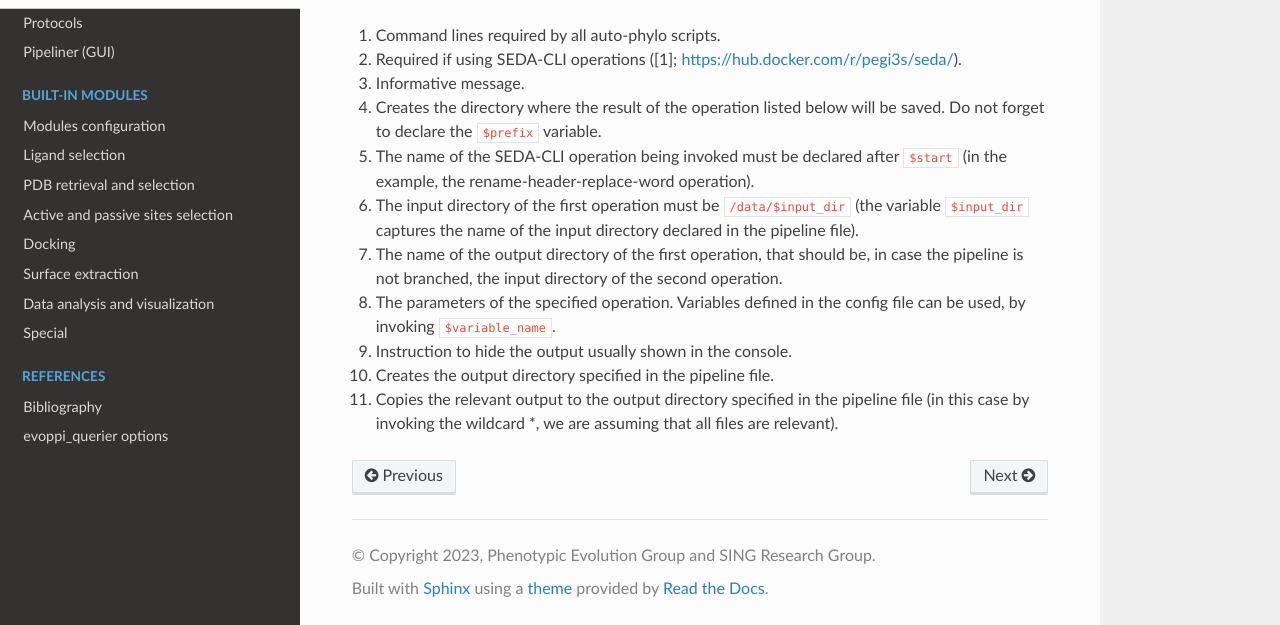
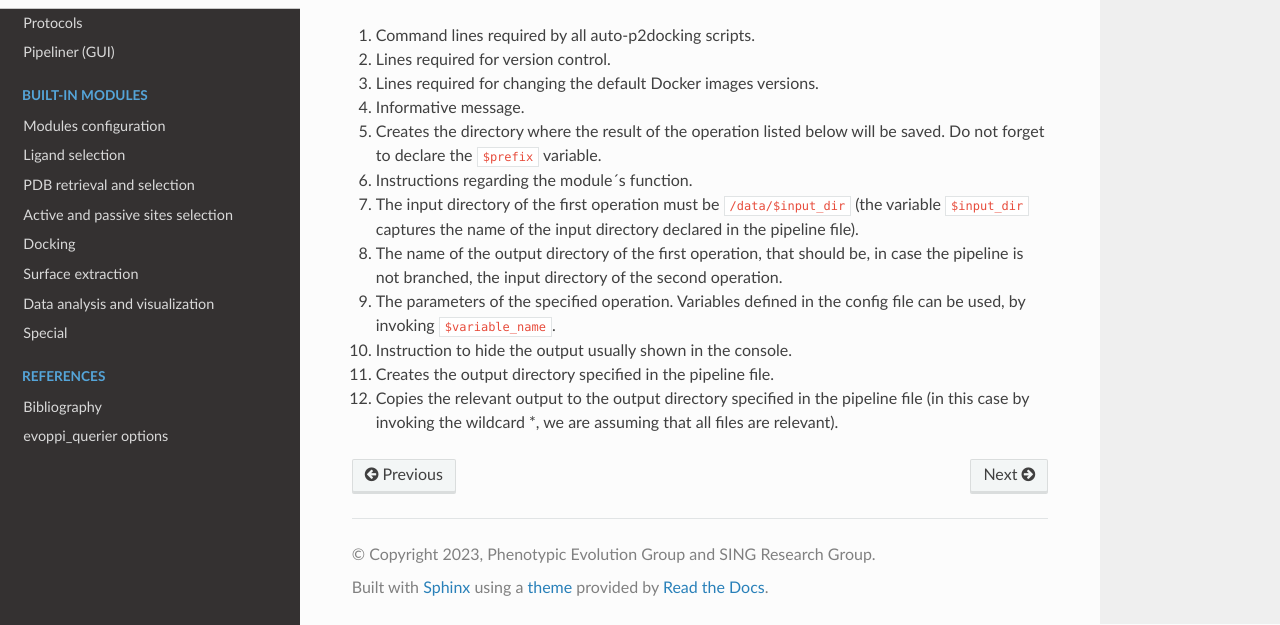
Before and after one commit to pegi3s/auto-p2docking-docs, a Sphinx documentation site: the page built from source/script.rst, in a window 1280 px wide and 900 px high, scrolled down 741 px, cut to the strip 275-900 px from the top of the window. Built offline with Sphinx 7.4.7 and the Read the Docs theme 2.0.0, drawn with Linux system fonts in a browser that asks for light colours.

Commit message:
Update script.rst

```diff
--- a/source/script.rst
+++ b/source/script.rst
@@ -24,14 +24,15 @@ The following figure shows the basic structure of an auto-phylo script.
 
 Where:
 
-1. Command lines required by all auto-phylo scripts.
-2. Required if using SEDA-CLI operations ([1]; https://hub.docker.com/r/pegi3s/seda/).
-3. Informative message.
-4. Creates the directory where the result of the operation listed below will be saved. Do not forget to declare the ``$prefix`` variable.
-5. The name of the SEDA-CLI operation being invoked must be declared after ``$start`` (in the example, the rename-header-replace-word operation).
-6. The input directory of the first operation must be ``/data/$input_dir`` (the variable ``$input_dir`` captures the name of the input directory declared in the pipeline file).
-7. The name of the output directory of the first operation, that should be, in case the pipeline is not branched, the input directory of the second operation.
-8. The parameters of the specified operation. Variables defined in the config file can be used, by invoking ``$variable_name``.
-9. Instruction to hide the output usually shown in the console.
-10. Creates the output directory specified in the pipeline file.
-11. Copies the relevant output to the output directory specified in the pipeline file (in this case by invoking the wildcard \*, we are assuming that all files are relevant).
+1. Command lines required by all auto-p2docking scripts.
+2. Lines required for version control.
+3. Lines required for changing the default Docker images versions.
+4. Informative message.
+5. Creates the directory where the result of the operation listed below will be saved. Do not forget to declare the ``$prefix`` variable.
+6. Instructions regarding the module´s function.
+7. The input directory of the first operation must be ``/data/$input_dir`` (the variable ``$input_dir`` captures the name of the input directory declared in the pipeline file).
+8. The name of the output directory of the first operation, that should be, in case the pipeline is not branched, the input directory of the second operation.
+9. The parameters of the specified operation. Variables defined in the config file can be used, by invoking ``$variable_name``.
+10. Instruction to hide the output usually shown in the console.
+11. Creates the output directory specified in the pipeline file.
+12. Copies the relevant output to the output directory specified in the pipeline file (in this case by invoking the wildcard \*, we are assuming that all files are relevant).
```
